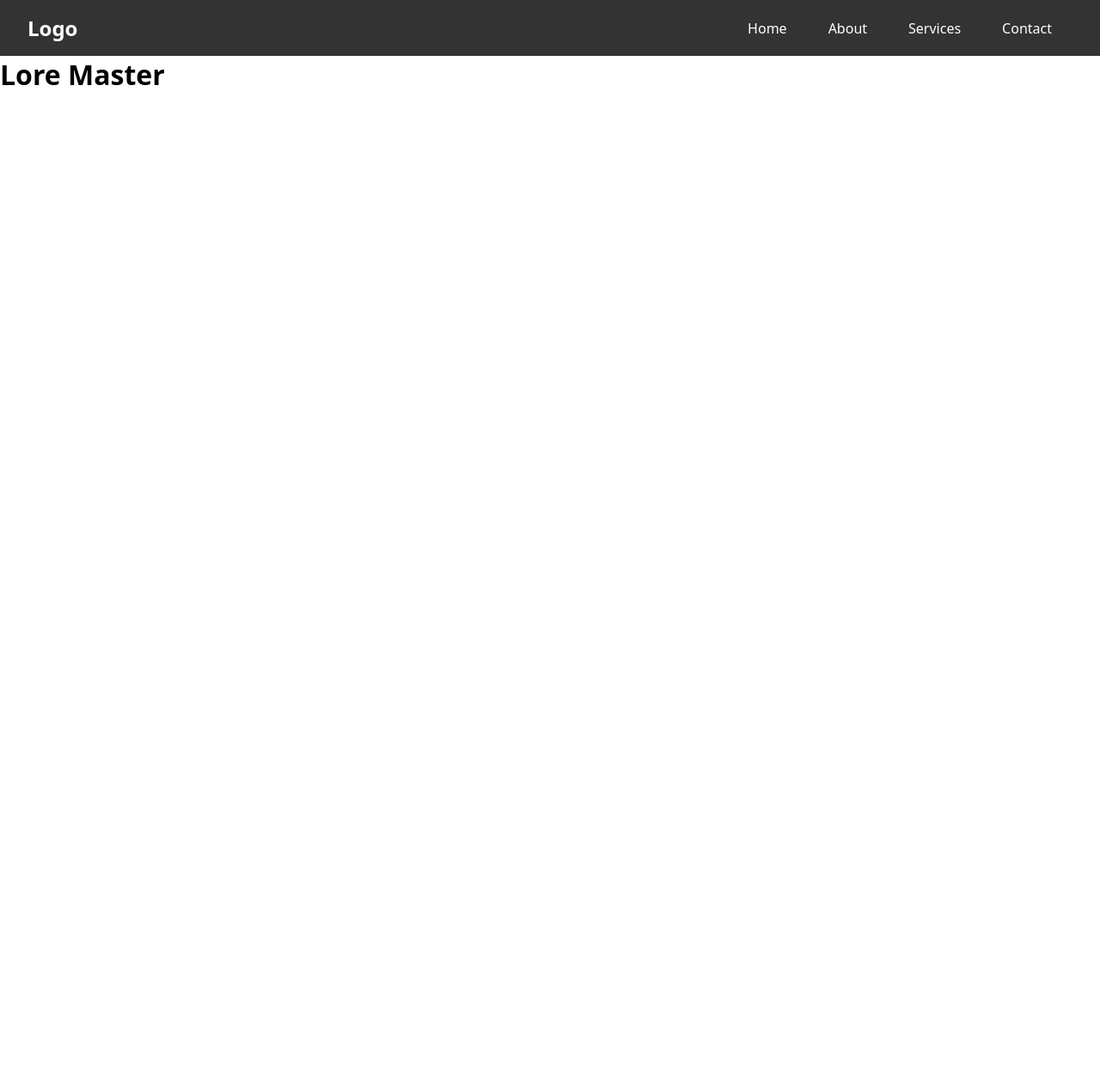
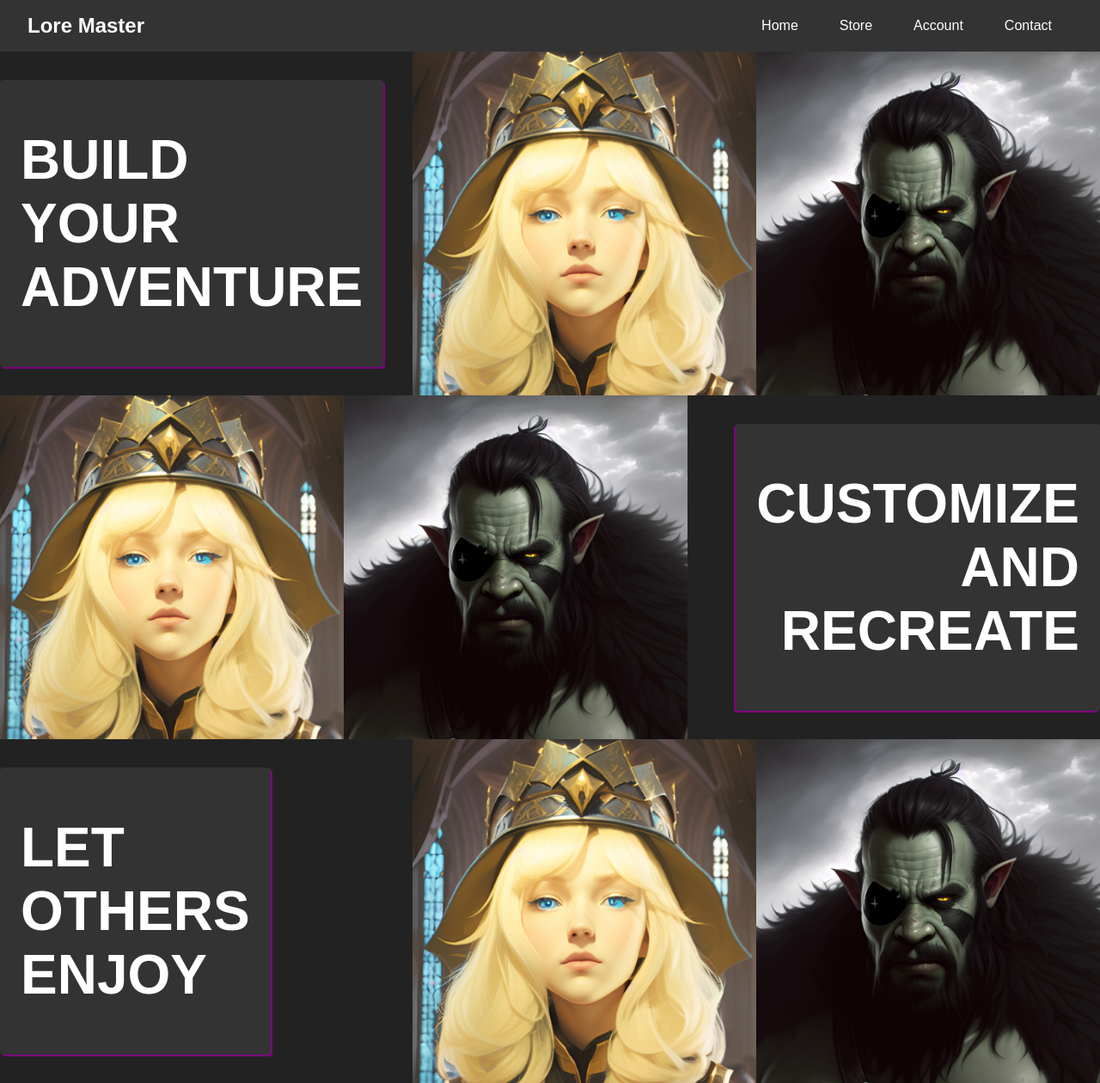
Before and after one commit to Pwikster/loremaster, a Django app: page / in a window 1280 px wide. Shown: the whole page at 86% size. Before the commit the page ends 99 px from the top, so only its background shows below. Run offline with Django 4.2, Linux system fonts and the light colour scheme.

Commit message:
Wireframed landing page. Added placeholder images

```diff
--- a/loremaster_project/loremaster_app/static/css/style.css
+++ b/loremaster_project/loremaster_app/static/css/style.css
@@ -1,16 +1,11 @@
 * {
     margin: 0;
     padding: 0;
-    font-family:system-ui, -apple-system, BlinkMacSystemFont, 'Segoe UI', Roboto, Oxygen, Ubuntu, Cantarell, 'Open Sans', 'Helvetica Neue', sans-serif
+    font-family: Arial, sans-serif;
 }
 
 /* NAVBAR STYLING*/
 
-body {
-    font-family: Arial, sans-serif;
-    margin: 0;
-    padding: 0;
-}
 
 .navbar {
     display: flex;
@@ -18,6 +13,7 @@ body {
     align-items: center;
     background-color: #333;
     padding: 1rem 2rem;
+
 }
 
 .nav-logo {
@@ -64,3 +60,43 @@ body {
         margin: 0.2rem 0;
     }
 }
+
+/* MAIN-CONTENT STYLING (BODY OF MAIN PAGE)*/
+
+.main-content-block {
+    display: flex;
+    flex-direction: row;
+    background-color: #222;
+    height: 400px;
+    justify-content:space-between;
+    align-items: center;
+
+}
+
+.title-text-left {
+    color: white;
+    font-size: xx-large;
+    border-radius: 4px;
+    padding: 3.5rem 1.5rem;
+
+    background-color: #333;
+    box-shadow: 2px 2px 0px purple;
+
+}
+
+.title-text-right {
+    color: white;
+    text-align: right;
+    font-size: xx-large;
+    border-radius: 4px;
+    padding: 3.5rem 1.5rem;
+
+    background-color: #333;
+    box-shadow: -2px 2px 0px purple;
+
+}
+
+.title-image {
+    height: inherit;
+
+}
--- a/loremaster_project/loremaster_app/templates/index.html
+++ b/loremaster_project/loremaster_app/templates/index.html
@@ -12,17 +12,40 @@
 
 <body>
     <nav class="navbar">
-        <a href="#" class="nav-logo">Logo</a>
+        <a href="#" class="nav-logo">Lore Master</a>
         <ul class="nav-list">
             <li class="nav-item"><a href="#" class="nav-link">Home</a></li>
-            <li class="nav-item"><a href="#" class="nav-link">About</a></li>
-            <li class="nav-item"><a href="#" class="nav-link">Services</a></li>
+            <li class="nav-item"><a href="#" class="nav-link">Store</a></li>
+            <li class="nav-item"><a href="#" class="nav-link">Account</a></li>
             <li class="nav-item"><a href="#" class="nav-link">Contact</a></li>
         </ul>
     </nav>
 
+    <div class="main-content-block">
 
-    <h1>Lore Master</h1>
+        <div class="title-text-left">
+            <h1>BUILD<br>YOUR<br>ADVENTURE</h1>
+        </div>
+
+        <img class="title-image" src="{% static 'img\banner_placeholder.png' %}" alt="placeholder image">
+    </div>
+    <div class="main-content-block">
+
+        <img class="title-image" src="{% static 'img\banner_placeholder.png' %}" alt="placeholder image">
+
+        <div class="title-text-right">
+            <h1>CUSTOMIZE<br>AND<br>RECREATE</h1>
+        </div>
+    </div>
+    <div class="main-content-block">
+
+        <div class="title-text-left">
+            <h1>LET<br>OTHERS<br>ENJOY</h1>
+        </div>
+
+        <img class="title-image" src="{% static 'img\banner_placeholder.png' %}" alt="placeholder image">
+    </div>
+
 
 </body>
 
```
Also changed, not shown: loremaster_project/loremaster_app/static/img/banner_placeholder.png (added).
